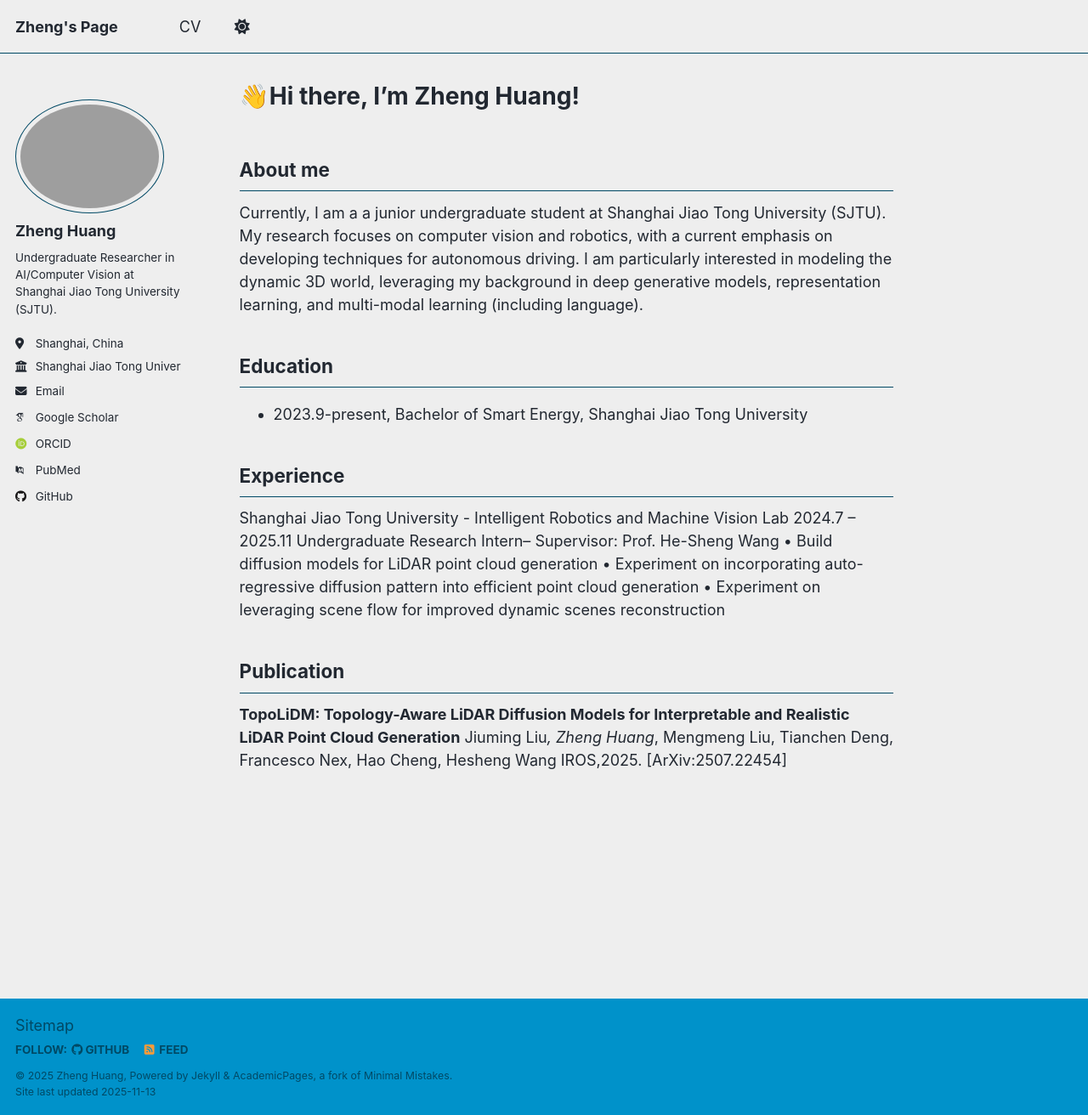
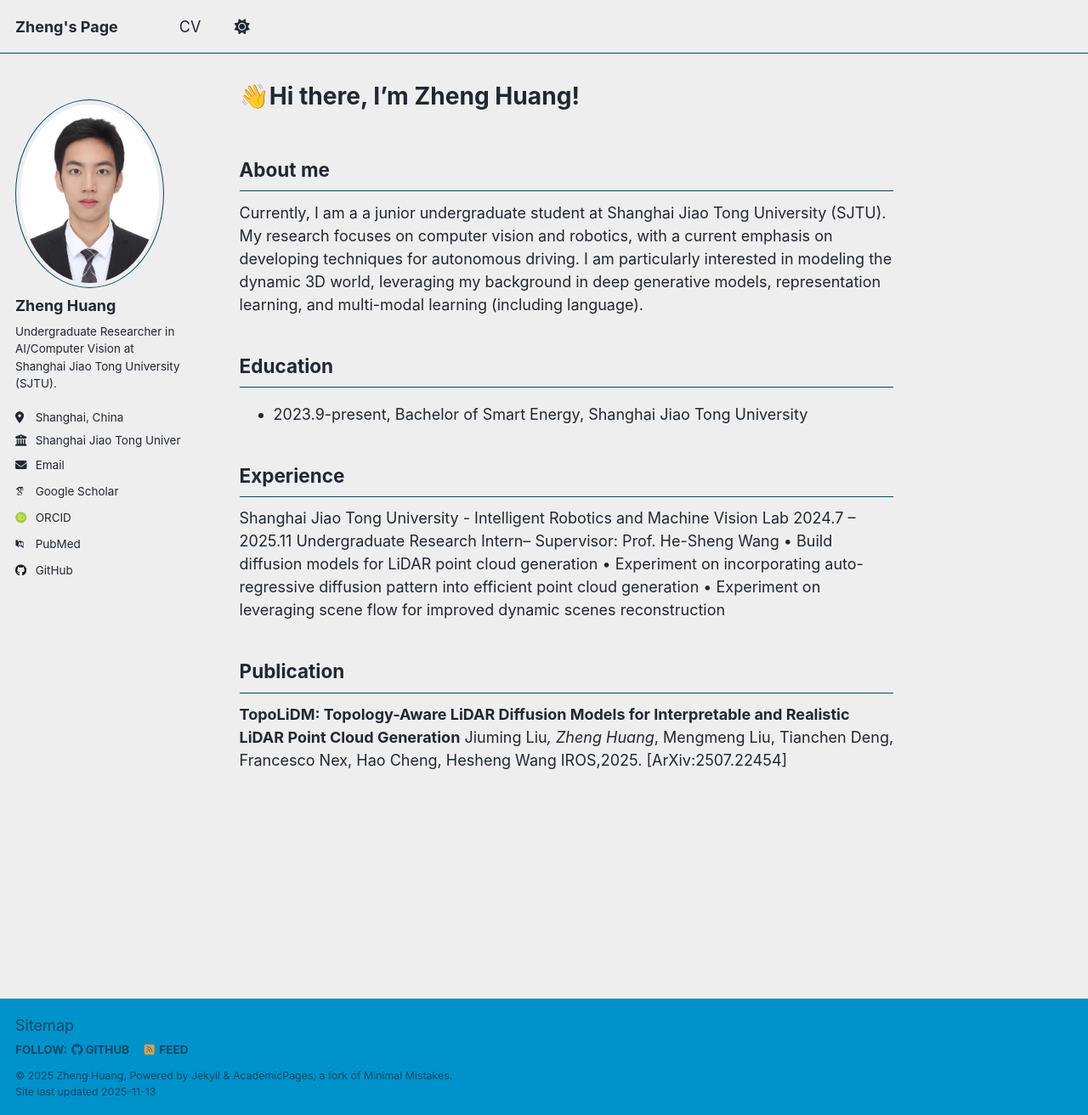
Before and after one commit to huangzheng05/huangzheng05.github.io, a Jekyll site: the page built from _pages/about.md, in a window 1280 px wide and 1312 px high. Shown: the whole window at 85% size. Built offline with Jekyll 4.4.1, drawn with Linux system fonts in a browser that asks for light colours; some web fonts are replaced; a script that is not in the unit is left out.

Commit message:
update avatar

```diff
--- a/_config.yml
+++ b/_config.yml
@@ -23,7 +23,7 @@ repository               : "academicpages/academicpages.github.io"
 #               Additional customization can be done by editing /_includes/author-profile.html
 author:
   # Biographic information
-  avatar           : "huangzheng05.png"
+  avatar           : "huangzheng05.jpg"
   name             : "Zheng Huang"
   pronouns         : # example: "she/her"
   bio              : "Undergraduate Researcher in AI/Computer Vision at Shanghai Jiao Tong University (SJTU)."
```
